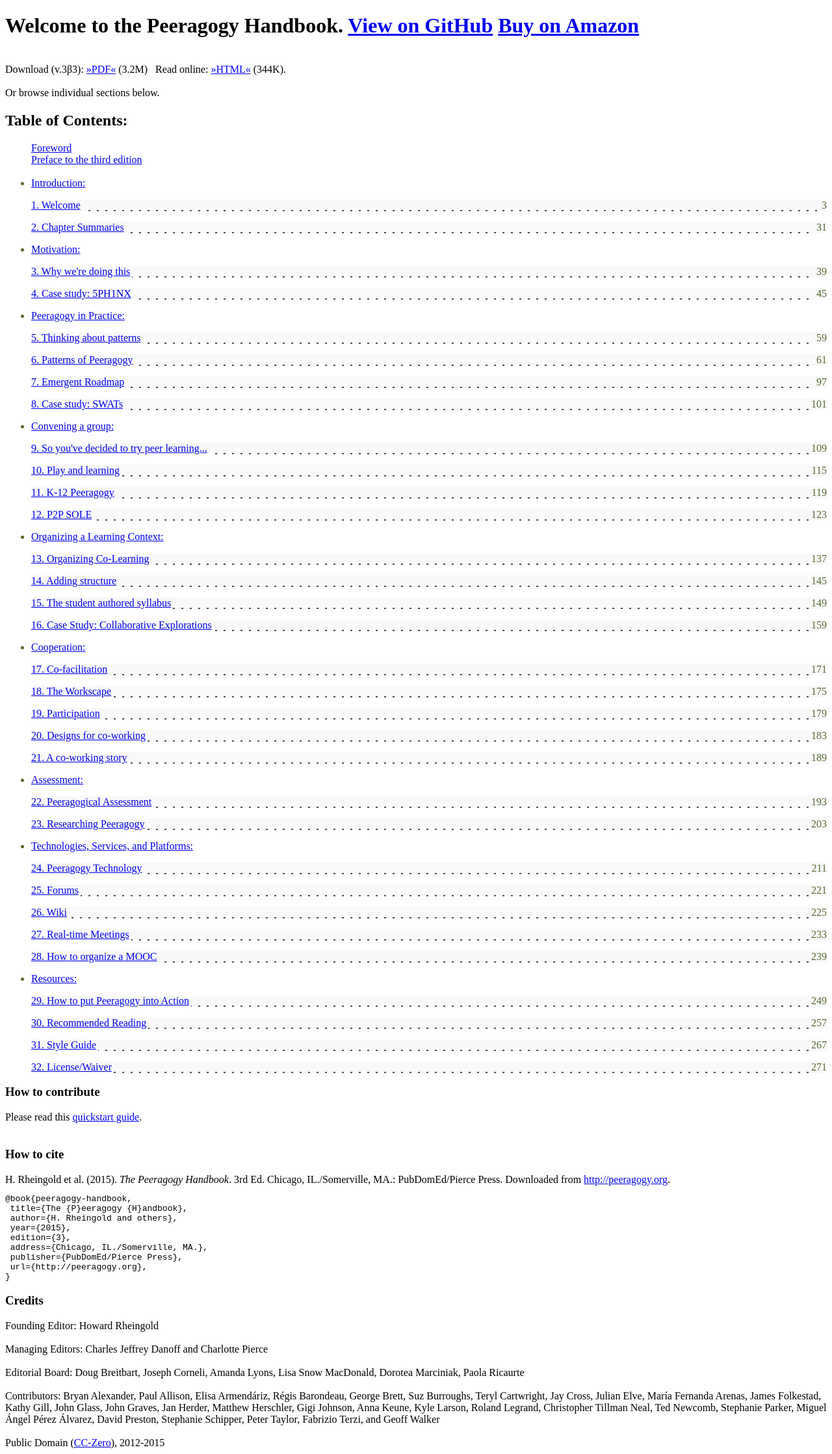
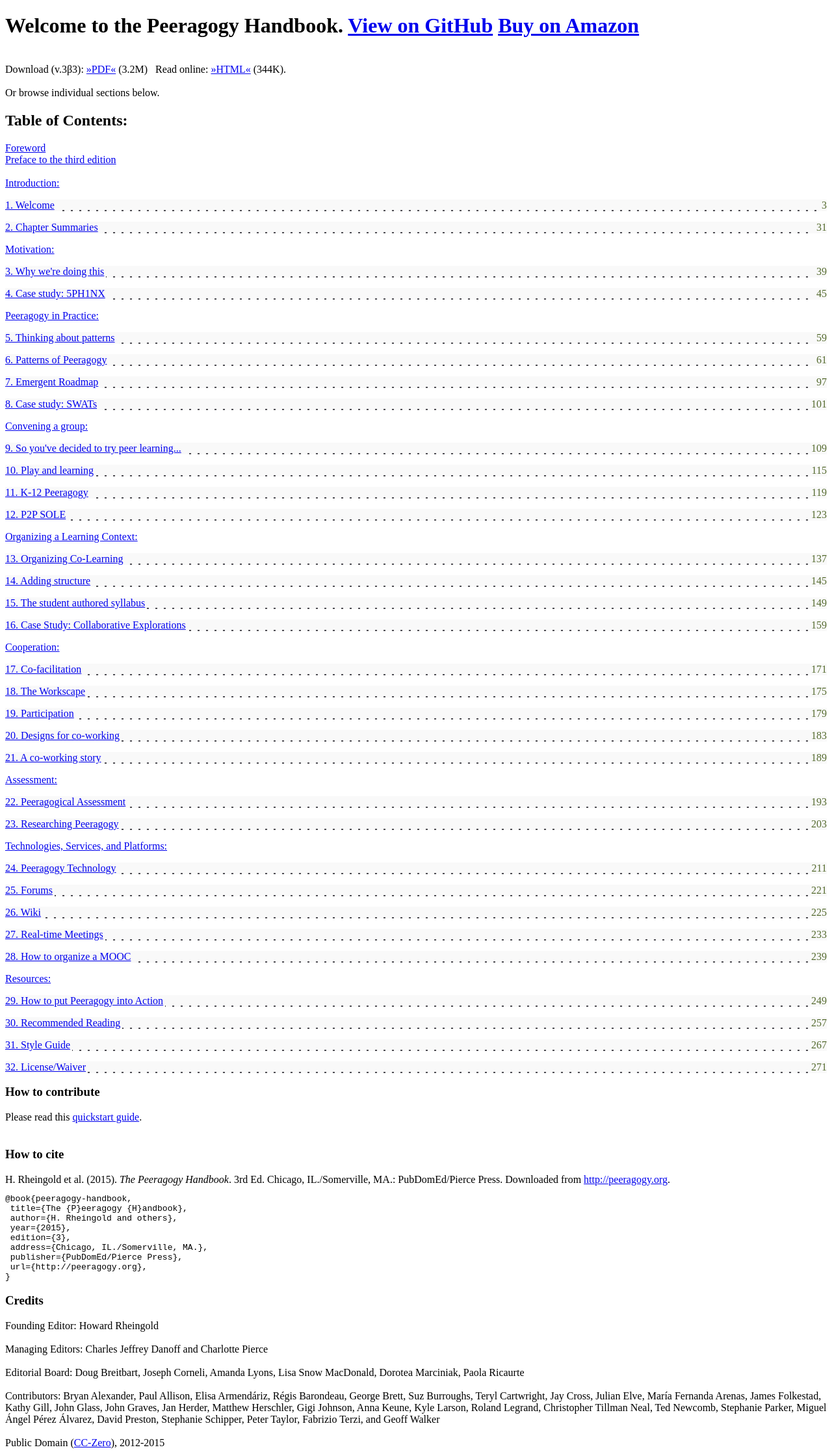
Before and after one commit to Peeragogy/Peeragogy.github.io, a Jekyll site: the page index.html, which Jekyll copies as it is, in a window 1280 px wide. Shown: the whole page at 65% size. Built offline with Jekyll 4.4.1, drawn with Linux system fonts in a browser that asks for light colours.

Commit message:
remove high level li items

```diff
--- a/index.html
+++ b/index.html
@@ -36,44 +36,43 @@
 
 <div class="toc">
 <!-- toc -->
-<ul>
 <ol>
 <li id="foreword"><a href="./articles/foreword.html">Foreword</a></li>
 <li id="preface"><a href="./articles/preface.html">Preface to the third edition</a></li>
 </ol>
 <br>
-<li id="introduction"><a href="./articles/introduction.html">Introduction:</a></li>
+<a href="./articles/introduction.html">Introduction:</a>
 <ol>
 <li><dl><dt><a href="./articles/introduction.html#one">1. Welcome</a></dt><dd> 3</dd></dl></li>
 <li><dl><dt><a href="./articles/introduction.html#two">2. Chapter Summaries</a></dt><dd> 31</dd></dl></li>
 </ol>
-<li id="motivation"><a href="./articles/motivation.html">Motivation:</a></li>
+<a href="./articles/motivation.html">Motivation:</a>
 <ol>
 <li><dl><dt><a href="./articles/motivation.html#one">3. Why we're doing this</a></dt><dd> 39</dd></dl></li>
 <li><dl><dt><a href="./articles/motivation.html#two">4. Case study: 5PH1NX</a></dt><dd> 45</dd></dl></li>
 </ol>
-<li id="practice"><a href="./articles/practice.html">Peeragogy in Practice:</a></li>
+<a href="./articles/practice.html">Peeragogy in Practice:</a>
 <ol>
 <li><dl><dt><a href="./articles/practice.html#one">5. Thinking about patterns</a></dt><dd> 59</dd></dl></li>
 <li><dl><dt><a href="./articles/practice.html#two">6. Patterns of Peeragogy</a></dt><dd> 61</dd></dl></li>
 <li><dl><dt><a href="./articles/practice.html#two">7. Emergent Roadmap</a></dt><dd> 97</dd></dl></li>
 <li><dl><dt><a href="./articles/practice.html#three">8. Case study: SWATs</a></dt><dd> 101</dd></dl></li>
 </ol>
-<li id="convening"><a href="./articles/convening.html">Convening a group:</a></li>
+<a href="./articles/convening.html">Convening a group:</a>
 <ol>
 <li><dl><dt><a href="./articles/convening.html#one">9. So you've decided to try peer learning...</a></dt><dd> 109</dd></dl></li>
 <li><dl><dt><a href="./articles/convening.html#two">10. Play and learning</a></dt><dd> 115</dd></dl></li>
 <li><dl><dt><a href="./articles/convening.html#three">11. K-12 Peeragogy</a></dt><dd> 119</dd></dl></li>
 <li><dl><dt><a href="./articles/convening.html#four">12. P2P SOLE</a></dt><dd> 123</dd></dl></li>
 </ol>
-<li id="organizing"><a href="./articles/organizing.html">Organizing a Learning Context:</a></li>
+<a href="./articles/organizing.html">Organizing a Learning Context:</a>
 <ol>
 <li><dl><dt><a href="./articles/organizing.html#one">13. Organizing Co-Learning</a></dt><dd> 137</dd></dl></li>
 <li><dl><dt><a href="./articles/organizing.html#two">14. Adding structure</a></dt><dd> 145</dd></dl></li>
 <li><dl><dt><a href="./articles/organizing.html#three">15. The student authored syllabus</a></dt><dd> 149</dd></dl></li>
 <li><dl><dt><a href="./articles/organizing.html#four">16. Case Study: Collaborative Explorations</a></dt><dd> 159</dd></dl></li>
 </ol>
-<li id="cooperation"><a href="./articles/cooperation.html">Cooperation:</a></li>
+<a href="./articles/cooperation.html">Cooperation:</a>
 <ol>
 <li><dl><dt><a href="./articles/cooperation.html#one">17. Co-facilitation</a></dt><dd> 171</dd></dl></li>
 <li><dl><dt><a href="./articles/cooperation.html#two">18. The Workscape</a></dt><dd> 175</dd></dl></li>
@@ -81,12 +80,12 @@
 <li><dl><dt><a href="./articles/cooperation.html#four">20. Designs for co-working</a></dt><dd> 183</dd></dl></li>
 <li><dl><dt><a href="./articles/cooperation.html#five">21. A co-working story</a></dt><dd> 189</dd></dl></li>
 </ol>
-<li id="assessment"><a href="./articles/assessment.html">Assessment:</a></li>
+<a href="./articles/assessment.html">Assessment:</a>
 <ol>
 <li><dl><dt><a href="./articles/assessment.html#one">22. Peeragogical Assessment</a></dt><dd> 193</dd></dl></li>
 <li><dl><dt><a href="./articles/assessment.html#two">23. Researching Peeragogy</a></dt><dd> 203</dd></dl></li>
 </ol>
-<li id="technologies"><a href="./articles/technologies.html">Technologies, Services, and Platforms:</a></li>
+<a href="./articles/technologies.html">Technologies, Services, and Platforms:</a>
 <ol>
 <li><dl><dt><a href="./articles/technologies.html#one">24. Peeragogy Technology</a></dt><dd> 211</dd></dl></li>
 <li><dl><dt><a href="./articles/technologies.html#two">25. Forums</a></dt><dd> 221</dd></dl></li>
@@ -94,14 +93,13 @@
 <li><dl><dt><a href="./articles/technologies.html#four">27. Real-time Meetings</a></dt><dd> 233</dd></dl></li>
 <li><dl><dt><a href="./articles/technologies.html#five">28. How to organize a MOOC</a></dt><dd> 239</dd></dl></li>
 </ol>
-<li id="resources"><a href="./articles/technologies.html">Resources:</a></li>
+<a href="./articles/technologies.html">Resources:</a>
 <ol>
 <li><dl><dt><a href="./articles/resources.html#one">29. How to put Peeragogy into Action</a></dt><dd> 249</dd></dl></li>
 <li><dl><dt><a href="./articles/resources.html#two">30. Recommended Reading</a></dt><dd> 257</dd></dl></li>
 <li><dl><dt><a href="./articles/resources.html#three">31. Style Guide</a></dt><dd> 267</dd></dl></li>
 <li><dl><dt><a href="./articles/license.html">32. License/Waiver</a></dt><dd> 271</dd></dl></li>
 </ol>
-</ul>
 </div>
 
 <h3>How to contribute</h3>
```
